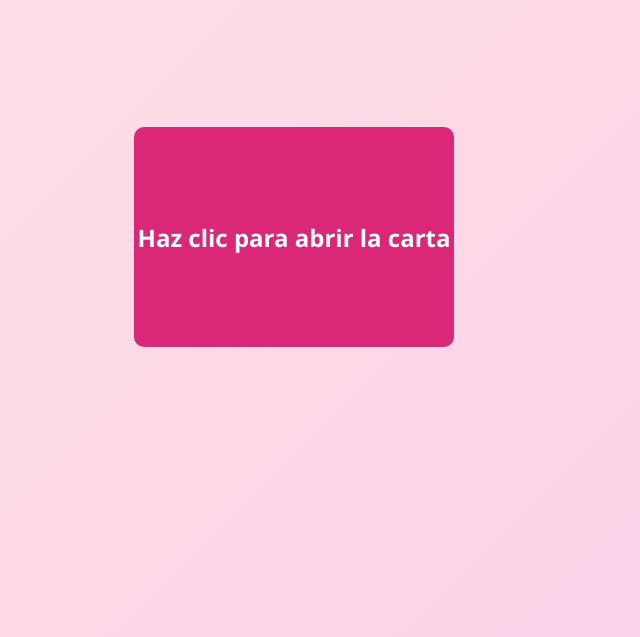
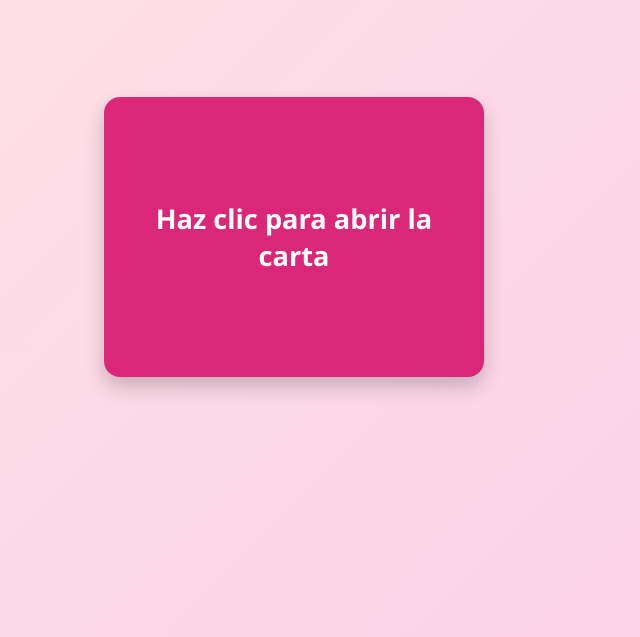
Before and after one commit to Oscar3101-c/Mi-pagina, a plain HTML site: page index.html in a window 1280 px wide. Shown: the part 163-800 px from the top of the page, without its empty margins (346-986 px from the left). Drawn offline with Linux system fonts and the light colour scheme.

Commit message:
Update index.html

```diff
--- a/index.html
+++ b/index.html
@@ -5,10 +5,15 @@
   <meta name="viewport" content="width=device-width, initial-scale=1.0"/>
   <title>Feliz Día Mamá</title>
   <style>
+    * {
+      box-sizing: border-box;
+    }
+
     body {
       margin: 0;
       background: linear-gradient(135deg, #ffe4e6, #fbcfe8);
       height: 100vh;
+      overflow: hidden;
       display: flex;
       justify-content: center;
       align-items: center;
@@ -16,8 +21,8 @@
     }
 
     .scene {
-      width: 320px;
-      height: 220px;
+      width: 380px;
+      height: 280px;
       perspective: 1000px;
     }
 
@@ -39,26 +44,28 @@
       width: 100%;
       height: 100%;
       backface-visibility: hidden;
-      border-radius: 10px;
+      border-radius: 16px;
       display: flex;
       justify-content: center;
       align-items: center;
+      box-shadow: 0 10px 20px rgba(0, 0, 0, 0.2);
+      padding: 20px;
     }
 
     .card__face--front {
       background: #db2777;
       color: white;
-      font-size: 1.5rem;
+      font-size: 1.7rem;
       font-weight: bold;
+      text-align: center;
     }
 
     .card__face--back {
       background: white;
       color: #333;
       transform: rotateY(180deg);
-      padding: 1rem;
-      box-sizing: border-box;
       overflow-y: auto;
+      font-size: 1rem;
     }
 
     h2 {
@@ -68,7 +75,7 @@
 
     p {
       font-size: 0.95rem;
-      line-height: 1.4;
+      line-height: 1.5;
     }
 
     strong {
@@ -84,15 +91,18 @@
       Haz clic para abrir la carta
     </div>
     <div class="card__face card__face--back">
-      <h2>Feliz día mamá</h2>
-      <p>
-        Mami, quiero desearte un <strong>FELIZ DÍA DE LA MADRE</strong>, quiero decirte que eres la mejor mamá del mundo,
-        gracias por todo lo que haces por mí y mis hermanos, gracias por siempre estar ahí para mí y no dejarme solo,
-        por aguantar mi terquedad.<br><br>
-        Perdóname cuando te contesto. Gracias, mami, por todo lo que me has dado, por los consejos que me has dado y por
-        preocuparte por nosotros incluso más que por ti.<br><br>
-        Solo quiero decirte, mami, que <strong>TE AMO MUCHOO</strong> y que eres todo para mí. <strong>TE QUIERO MAMI</strong> ❤️
-      </p>
+      <div>
+        <h2>Feliz día mamá</h2>
+        <p>
+          Mami, quiero desearte un <strong>FELIZ DÍA DE LA MADRE</strong>. Eres la mejor mamá del mundo.
+          Gracias por todo lo que haces por mí y mis hermanos, por estar ahí y no dejarme solo.
+          <br><br>
+          Perdóname cuando te contesto mal. Gracias por los consejos y por preocuparte tanto por nosotros.
+          <br><br>
+          Solo quiero que sepas que <strong>TE AMO MUCHOO</strong> y que eres todo para mí.
+          <strong>TE QUIERO MAMI</strong>.
+        </p>
+      </div>
     </div>
   </div>
 </div>
```
